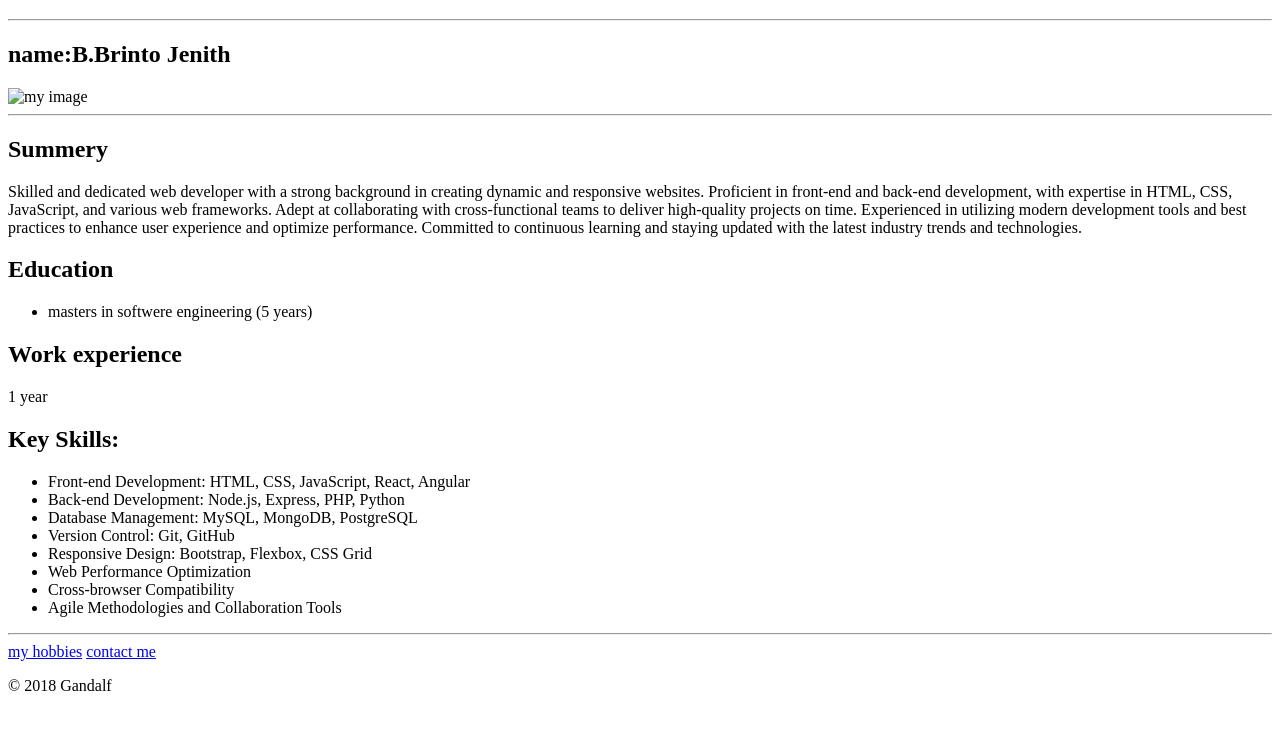
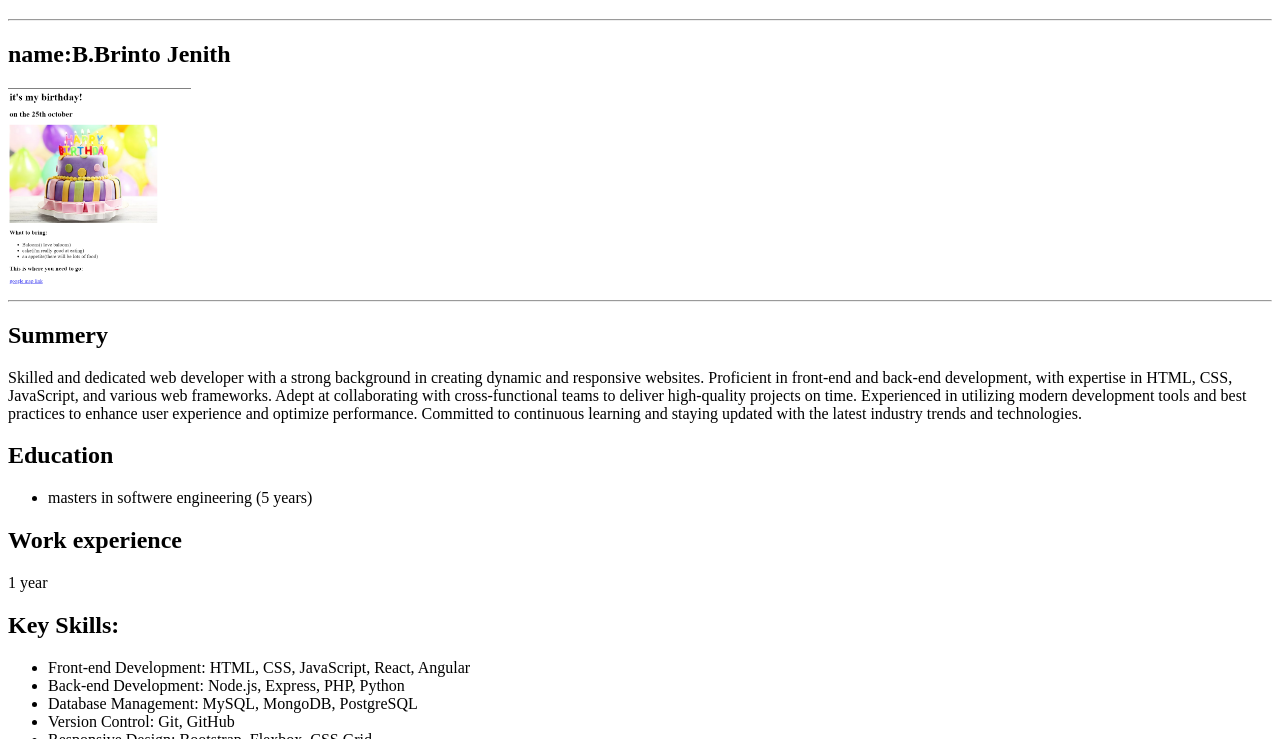
Before and after one commit to Brinto63637/my-resume, a plain HTML site: page index.html in a window 1280 px wide. Shown: the part 61-800 px from the top of the page. Drawn offline with Linux system fonts and the light colour scheme.

Commit message:
Update index.html

```diff
--- a/index.html
+++ b/index.html
@@ -9,7 +9,7 @@
     <h1>My resume</h1>
     <hr>
     <h2>name:B.Brinto Jenith</h2>
-    <img src="./profileimg.jpg" height="200" alt="my image">
+    <img src="./profileimg.png" height="200" alt="my image">
     <hr>
     <h2>Summery</h2>
     <p>Skilled and dedicated web developer with a strong background in creating dynamic and responsive websites. Proficient in front-end and back-end development, with expertise in HTML, CSS, JavaScript, and various web frameworks. Adept at collaborating with cross-functional teams to deliver high-quality projects on time. Experienced in utilizing modern development tools and best practices to enhance user experience and optimize performance. Committed to continuous learning and staying updated with the latest industry trends and technologies.</p>
```
